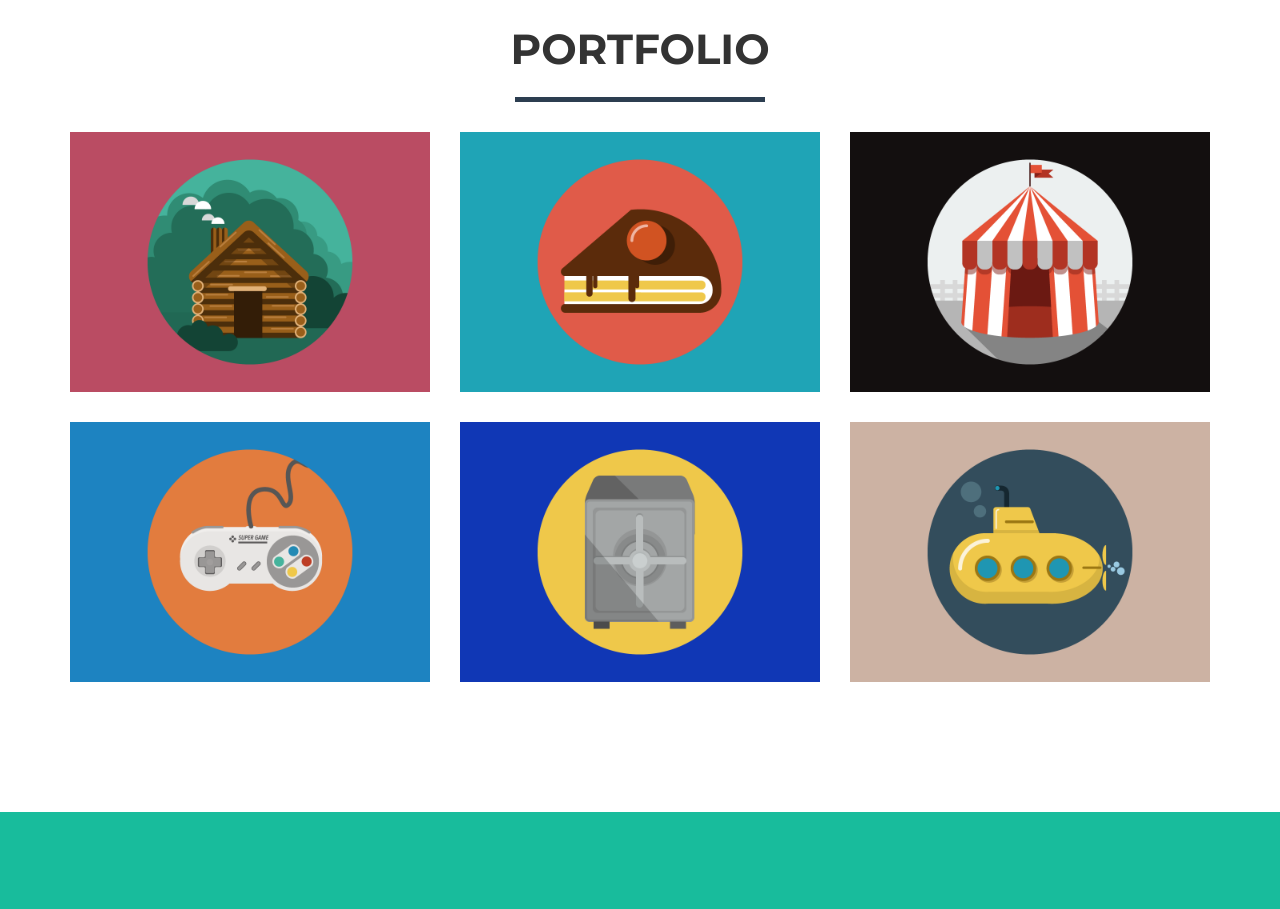
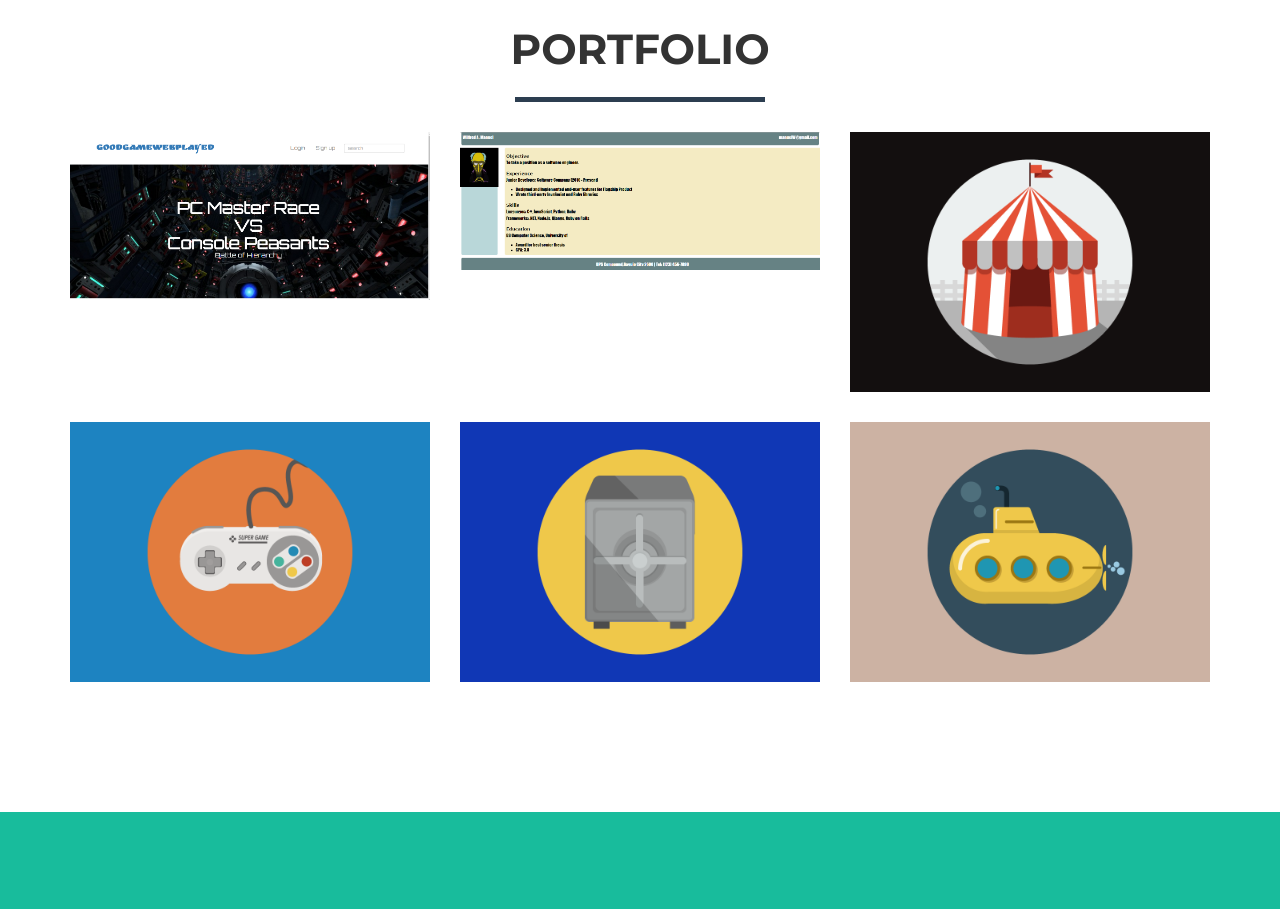
Before and after one commit to ManuelWilfred/ManuelWilfred.github.io, a website: page index.html in a window 1280 px wide. Shown: the part 840-1749 px from the top of the page. Drawn offline with nearby package versions, Linux system fonts and the light colour scheme.

Commit message:
Update index.html

```diff
--- a/index.html
+++ b/index.html
@@ -99,7 +99,7 @@
                                 <i class="fa fa-search-plus fa-3x"></i>
                             </div>
                         </div>
-                        <img src="img/portfolio/cabin.png" class="img-responsive" alt="">
+                        <img src="img/portfolio/homepage.png" class="img-responsive" alt="">
                     </a>
                 </div>
                 <div class="col-sm-4 portfolio-item">
@@ -109,7 +109,7 @@
                                 <i class="fa fa-search-plus fa-3x"></i>
                             </div>
                         </div>
-                        <img src="img/portfolio/cake.png" class="img-responsive" alt="">
+                        <img src="img/portfolio/resume.png" class="img-responsive" alt="">
                     </a>
                 </div>
                 <div class="col-sm-4 portfolio-item">
```
